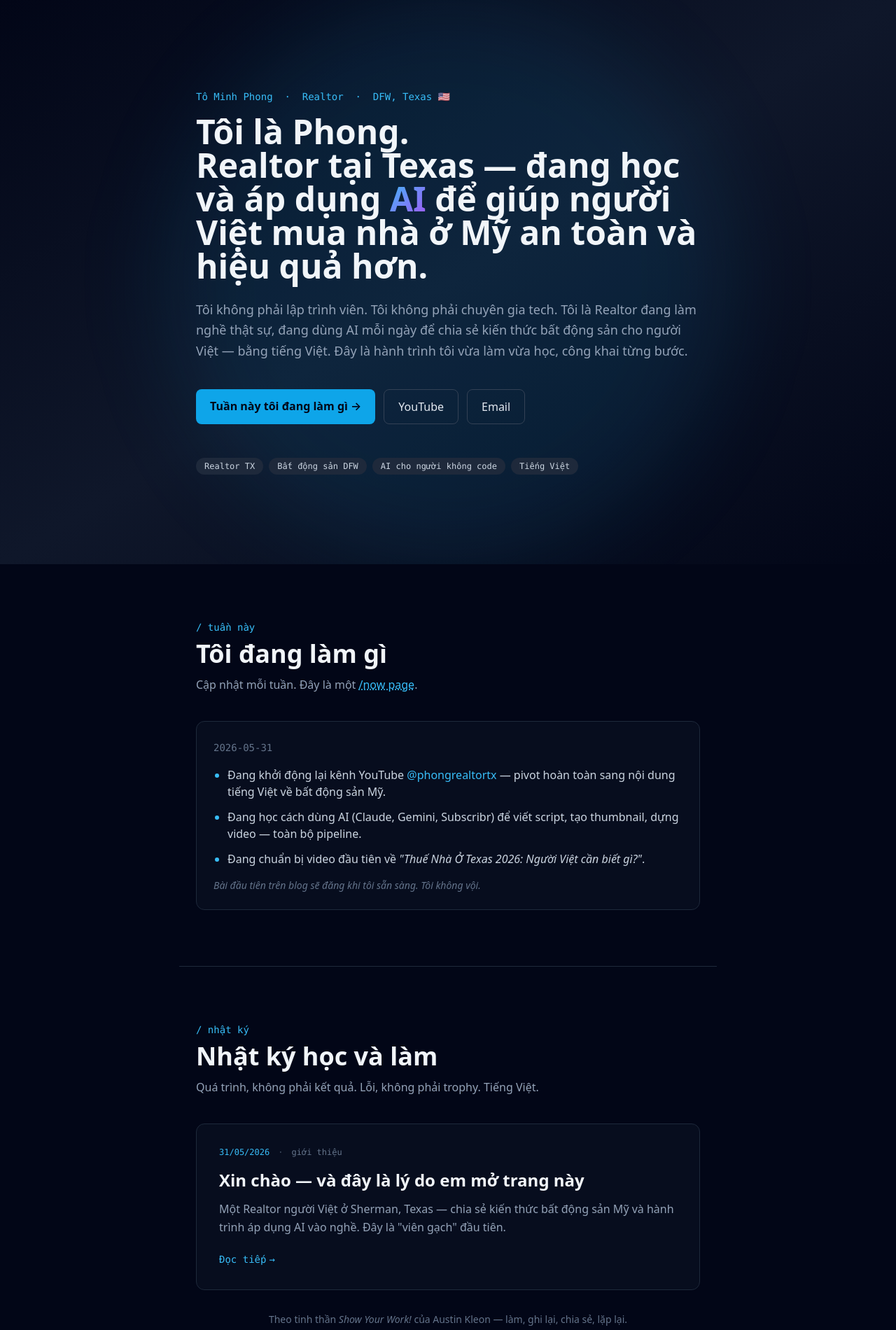
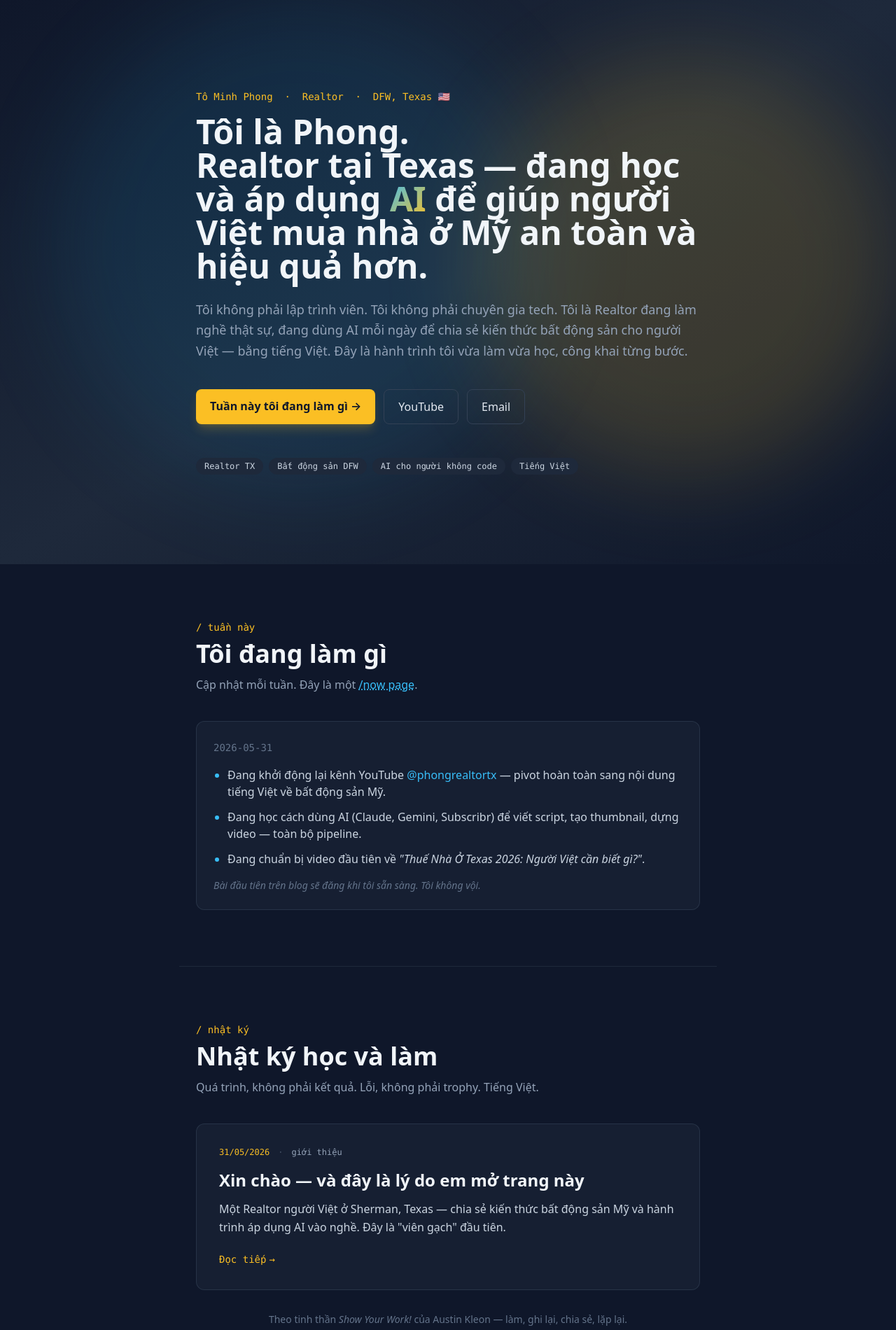
Before and after one commit to tominhphong/tominhphong-site, a plain HTML site: page index.html in a window 1280 px wide. Shown: the top 1900 px of the page at 70% size. Drawn offline with nearby package versions, Linux system fonts and the light colour scheme.

Commit message:
style: rebrand to navy + gold palette (slate-900 bg, amber accents)

```diff
--- a/index.html
+++ b/index.html
@@ -37,22 +37,23 @@
     html { scroll-behavior: smooth; }
     body { font-feature-settings: "ss01", "cv11"; }
     .gradient-text {
-      background: linear-gradient(135deg, #38bdf8 0%, #a855f7 100%);
+      background: linear-gradient(135deg, #38bdf8 0%, #fbbf24 100%);
       -webkit-background-clip: text;
       background-clip: text;
       color: transparent;
     }
   </style>
 </head>
-<body class="bg-slate-950 text-slate-100 antialiased">
+<body class="bg-slate-900 text-slate-100 antialiased">
 
   <!-- ============== HERO ============== -->
   <header class="relative overflow-hidden">
-    <div class="absolute inset-0 bg-gradient-to-br from-slate-950 via-slate-900 to-slate-950"></div>
-    <div class="absolute top-0 left-1/2 -translate-x-1/2 w-[800px] h-[800px] bg-sky-500/10 rounded-full blur-3xl"></div>
+    <div class="absolute inset-0 bg-gradient-to-br from-slate-900 via-slate-800 to-slate-900"></div>
+    <div class="absolute top-0 left-1/3 -translate-x-1/2 w-[700px] h-[700px] bg-sky-500/10 rounded-full blur-3xl"></div>
+    <div class="absolute top-20 right-0 w-[600px] h-[600px] bg-amber-400/15 rounded-full blur-3xl"></div>
 
     <div class="relative max-w-3xl mx-auto px-6 pt-20 pb-24 sm:pt-32 sm:pb-32">
-      <p class="text-sm font-mono text-sky-400 mb-4">Tô Minh Phong &nbsp;·&nbsp; Realtor &nbsp;·&nbsp; DFW, Texas 🇺🇸</p>
+      <p class="text-sm font-mono text-amber-400 mb-4">Tô Minh Phong &nbsp;·&nbsp; Realtor &nbsp;·&nbsp; DFW, Texas 🇺🇸</p>
 
       <h1 class="text-4xl sm:text-5xl font-bold leading-tight mb-6">
         Tôi là Phong.<br />
@@ -64,7 +65,7 @@
       </p>
 
       <div class="flex flex-wrap gap-3">
-        <a href="#now" class="px-5 py-3 rounded-lg bg-sky-500 hover:bg-sky-400 text-slate-950 font-semibold transition">
+        <a href="#now" class="px-5 py-3 rounded-lg bg-amber-400 hover:bg-amber-300 text-slate-900 font-semibold transition shadow-lg shadow-amber-400/20">
           Tuần này tôi đang làm gì →
         </a>
         <a href="https://www.youtube.com/@phongrealtortx" target="_blank" rel="noopener" class="px-5 py-3 rounded-lg border border-slate-700 hover:border-slate-500 text-slate-200 font-medium transition">
@@ -87,12 +88,12 @@
   <!-- ============== /NOW ============== -->
   <section id="now" class="max-w-3xl mx-auto px-6 py-20">
     <div class="mb-10">
-      <p class="text-sm font-mono text-sky-400 mb-2">/ tuần này</p>
+      <p class="text-sm font-mono text-amber-400 mb-2">/ tuần này</p>
       <h2 class="text-3xl sm:text-4xl font-bold">Tôi đang làm gì</h2>
       <p class="mt-3 text-slate-400">Cập nhật mỗi tuần. Đây là một <a href="https://nownownow.com/about" target="_blank" rel="noopener" class="text-sky-400 hover:text-sky-300 underline decoration-dotted">/now page</a>.</p>
     </div>
 
-    <div class="rounded-xl border border-slate-800 bg-slate-900/40 p-6 space-y-4 text-slate-300">
+    <div class="rounded-xl border border-slate-700/60 bg-slate-800/50 p-6 space-y-4 text-slate-300">
       <p>
         <span class="text-slate-500 font-mono text-sm">2026-05-31</span>
       </p>
@@ -110,24 +111,24 @@
   <!-- ============== NHẬT KÝ ============== -->
   <section id="nhat-ky" class="max-w-3xl mx-auto px-6 py-20 border-t border-slate-800">
     <div class="mb-10">
-      <p class="text-sm font-mono text-sky-400 mb-2">/ nhật ký</p>
+      <p class="text-sm font-mono text-amber-400 mb-2">/ nhật ký</p>
       <h2 class="text-3xl sm:text-4xl font-bold">Nhật ký học và làm</h2>
       <p class="mt-3 text-slate-400">Quá trình, không phải kết quả. Lỗi, không phải trophy. Tiếng Việt.</p>
     </div>
 
-    <a href="/posts/xin-chao" class="block rounded-xl border border-slate-800 bg-slate-900/40 hover:bg-slate-900/70 hover:border-sky-500/40 transition p-6 sm:p-8 group">
+    <a href="/posts/xin-chao" class="block rounded-xl border border-slate-700/60 bg-slate-800/50 hover:bg-slate-800/80 hover:border-amber-400/40 transition p-6 sm:p-8 group">
       <div class="flex items-center gap-3 mb-4 text-xs font-mono">
-        <span class="text-sky-400">31/05/2026</span>
+        <span class="text-amber-400">31/05/2026</span>
         <span class="text-slate-600">·</span>
-        <span class="text-slate-500">giới thiệu</span>
+        <span class="text-slate-400">giới thiệu</span>
       </div>
-      <h3 class="text-xl sm:text-2xl font-bold text-slate-100 group-hover:text-sky-300 transition mb-3 leading-snug">
+      <h3 class="text-xl sm:text-2xl font-bold text-slate-100 group-hover:text-amber-300 transition mb-3 leading-snug">
         Xin chào — và đây là lý do em mở trang này
       </h3>
-      <p class="text-slate-400 leading-relaxed mb-5">
+      <p class="text-slate-300 leading-relaxed mb-5">
         Một Realtor người Việt ở Sherman, Texas — chia sẻ kiến thức bất động sản Mỹ và hành trình áp dụng AI vào nghề. Đây là "viên gạch" đầu tiên.
       </p>
-      <span class="inline-flex items-center gap-1 text-sky-400 group-hover:text-sky-300 font-mono text-sm">
+      <span class="inline-flex items-center gap-1 text-amber-400 group-hover:text-amber-300 font-mono text-sm">
         Đọc tiếp <span class="transition group-hover:translate-x-1">→</span>
       </span>
     </a>
@@ -140,7 +141,7 @@
   <!-- ============== ABOUT ============== -->
   <section id="ve-anh" class="max-w-3xl mx-auto px-6 py-20 border-t border-slate-800">
     <div class="mb-10">
-      <p class="text-sm font-mono text-sky-400 mb-2">/ về tôi</p>
+      <p class="text-sm font-mono text-amber-400 mb-2">/ về tôi</p>
       <h2 class="text-3xl sm:text-4xl font-bold">Phong là ai</h2>
     </div>
 
```
Also changed, not shown: posts/xin-chao.html (+6 -6 lines).
